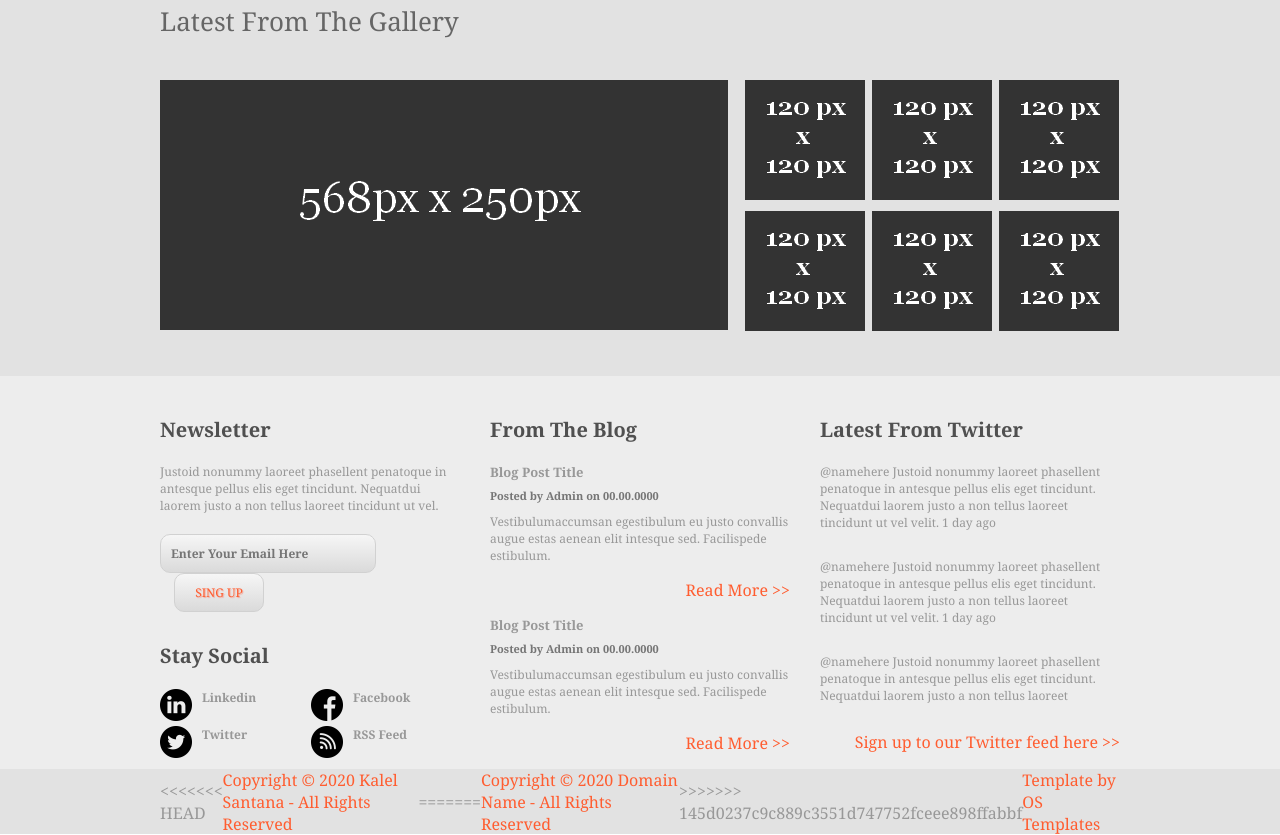
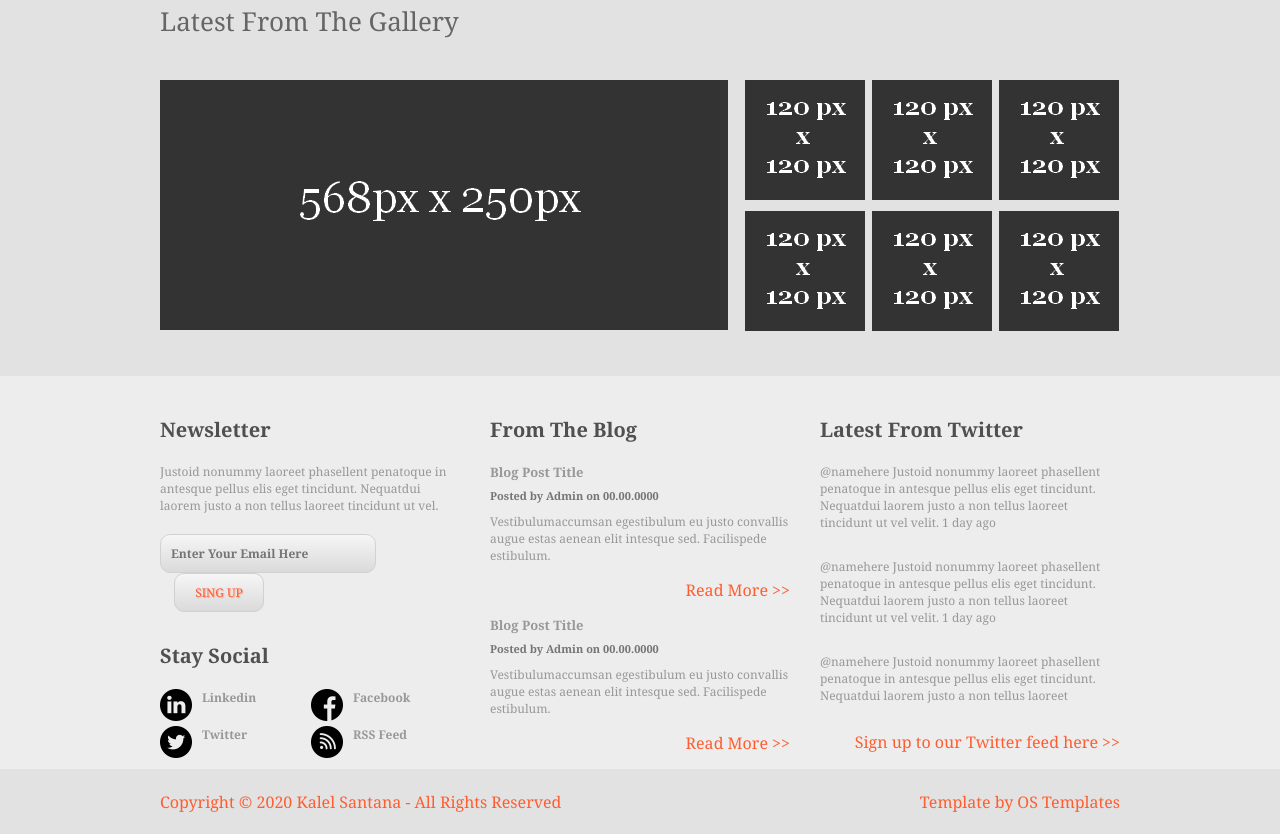
Before and after one commit to kalelss/fashionable, a plain HTML site: page index.html in a window 1280 px wide. Shown: the part 1181-2016 px from the top of the page. Drawn offline with Linux system fonts and the light colour scheme.

Commit message:
Correção na alteração anterior.

```diff
--- a/index.html
+++ b/index.html
@@ -166,11 +166,7 @@
             <div class="footer">
                 <div class="container">
                     <div class="copy">
-<<<<<<< HEAD
                         <p>Copyright &copy; 2020 Kalel Santana - All Rights Reserved</p>
-=======
-                        <p>Copyright &copy; 2020 Domain Name - All Rights Reserved</p>
->>>>>>> 145d0237c9c889c3551d747752fceee898ffabbf
                         <p>Template by OS Templates</p>
                     </div>
                 </div>
```
